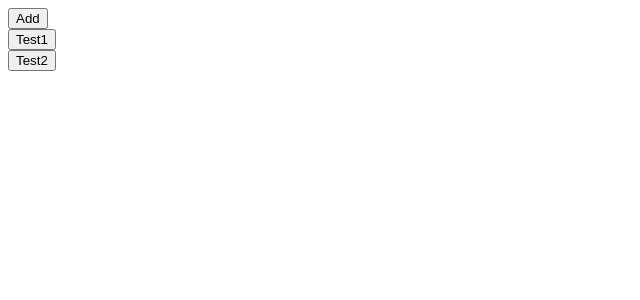
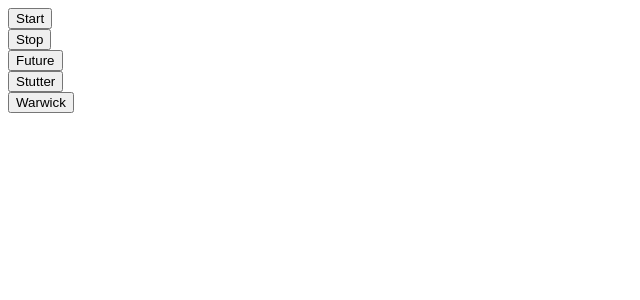
Before and after one commit to RonyL13/react-loop-machine, a React (Create React App) app: page / in a window 1280 px wide. Shown: the top 300 px of the page, without its empty margins (0-640 px from the left). Built offline with nearby package versions, Linux system fonts and the light colour scheme.

Commit message:
Buttons functionallity and improvements
Made some progress in the overall functionallity, You can now select which sounds to play and they will go on indefinetly

```diff
--- a/src/App.js
+++ b/src/App.js
@@ -3,31 +3,81 @@ import Button from './components/Button'
 import Pads from './components/Pads'
 import sound from './loops/120_future_funk_beats_25.mp3'
 import sound2 from './loops/120_stutter_breakbeats_16.mp3'
+import sound3 from './loops/Bass Warwick heavy funk groove on E 120 BPM.mp3'
 
 const App = () => {
-  const [pads, togglePad] = useState([
+
+const [pads, togglePad] = useState([
     {
         id: 1,
-        text: 'Test1',
+        text: 'Future',
         src: sound,
         on: false
     },
     {
       id: 2,
-      text: 'Test2',
+      text: 'Stutter',
       src: sound2,
       on: false
-  },
+    },
+    {
+      id: 3,
+      text: 'Warwick',
+      src: sound3,
+      on: false
+    },
 ])
 
-  const toggle = (id) => {
-    console.log(id);
+  const toggle = (pad) => {
+    let theButton = document.getElementById(pad.id)
+    let audio = theButton.nextSibling;
+    audio.addEventListener('ended', () => {audio.play()})
+    if (pad.on) {
+      pad.on = false;
+      theButton.setAttribute('status', 'Off')
+      audio.pause()
+      audio.currentTime = 0;
+    } else {
+      pad.on = true;
+      theButton.setAttribute('status', 'On')
+
+    }
+    console.log(pad, theButton);
+
+    // let audio = thebutton.nextSibling;
+    // audio.addEventListener('ended', () => {audio.play()})
+
+    //   if (pad.on) {
+    //     pad.on = false;
+    //     audio.pause();
+    //     audio.currentTime = 0
+    //   } else {
+    //     pad.on = true;
+
+    //     audio.play()
+    //   }
+
+    //   console.log(pad);
   }
+      const startPlaying = () => {
+        let playedPads = [];
+        let selectedPads = document.querySelectorAll('.pad')
+        selectedPads.forEach(pad => {
+            if(pad.getAttribute('status') === 'On') {
+                console.log(pad.nextSibling);
+                pad.nextSibling.play()
+            }
+        })
+    }
 
+    const stopPlaying = () => {
+      console.log('someother');
+}
   return (
     <div className="App">
-      <Button />
-      <Pads pads={pads} ontoggle={toggle} />
+      <Button name={'Start'} action={startPlaying}/>
+      <Button name={'Stop'} action={stopPlaying}/>
+      <Pads pads={pads} onToggle={toggle} />
     </div>
   );
 }
--- a/src/components/Button.js
+++ b/src/components/Button.js
@@ -1,7 +1,8 @@
-const button = () => {
+const button = ({name, action}) => {
+
     return (
         <div className="button-container">
-            <button>Add</button>
+            <button onClick={action}>{name}</button>
         </div>
     )
 }
--- a/src/components/Pad.js
+++ b/src/components/Pad.js
@@ -1,11 +1,11 @@
-// import PropTypes from 'prop-types'
 
 
-const Pad = ({ pad, ontoggle }) => {
+const Pad = ({ pad, onToggle }) => {
 
     return (
         <div className='pad-container'>
-            <button onClick={() => {ontoggle(pad.id)}} state={pad.on ? 'On' : 'Off'}>{pad.text}</button>
+            <button className="pad" status="Off" id={pad.id} onClick={() => {onToggle(pad)}}>{pad.text}</button>
+            <audio src={pad.src}></audio>
         </div>
     )
 }
--- a/src/components/Pads.js
+++ b/src/components/Pads.js
@@ -1,12 +1,12 @@
 import Pad from './Pad'
 
 
-const Pads = ({ pads, ontoggle }) => {
+const Pads = ({ pads, onToggle }) => {
 
     return (
         <div>
             {pads.map((pad) => (
-                <Pad key = {pad.id} pad={pad} ontoggle={ontoggle}/>
+                <Pad key = {pad.id} pad={pad} onToggle={onToggle}/>
             ))}
         </div>
     )
```
